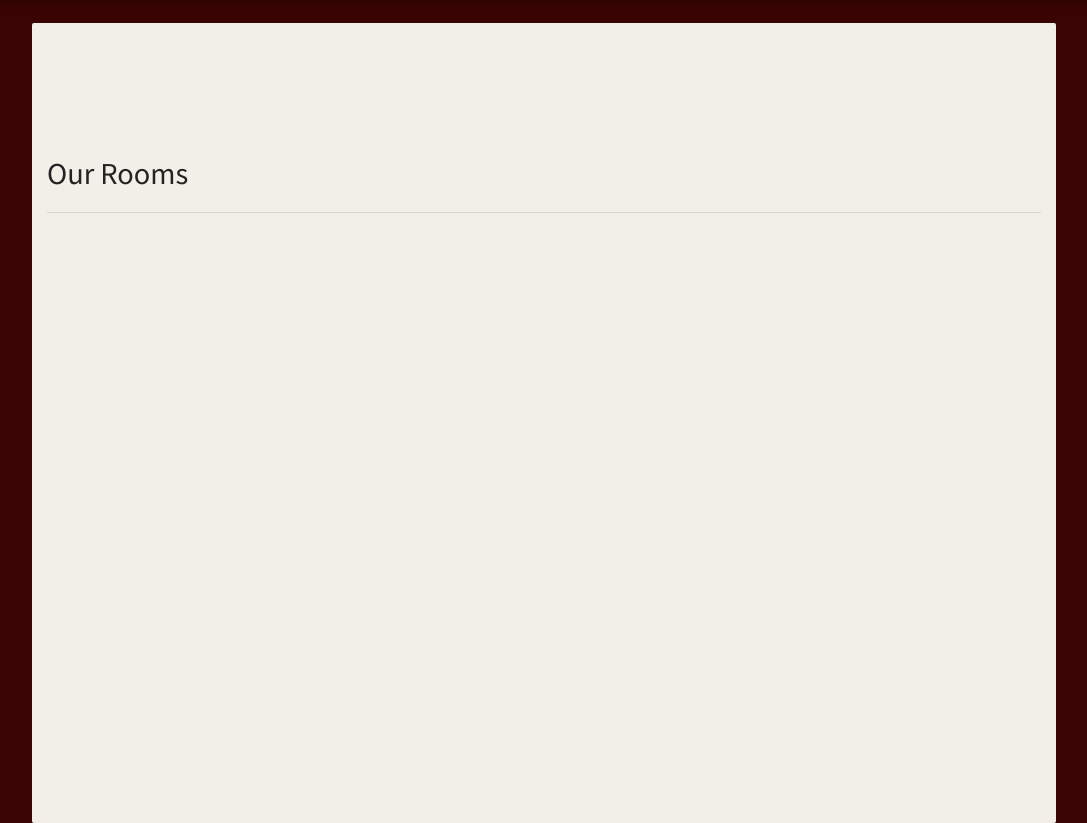
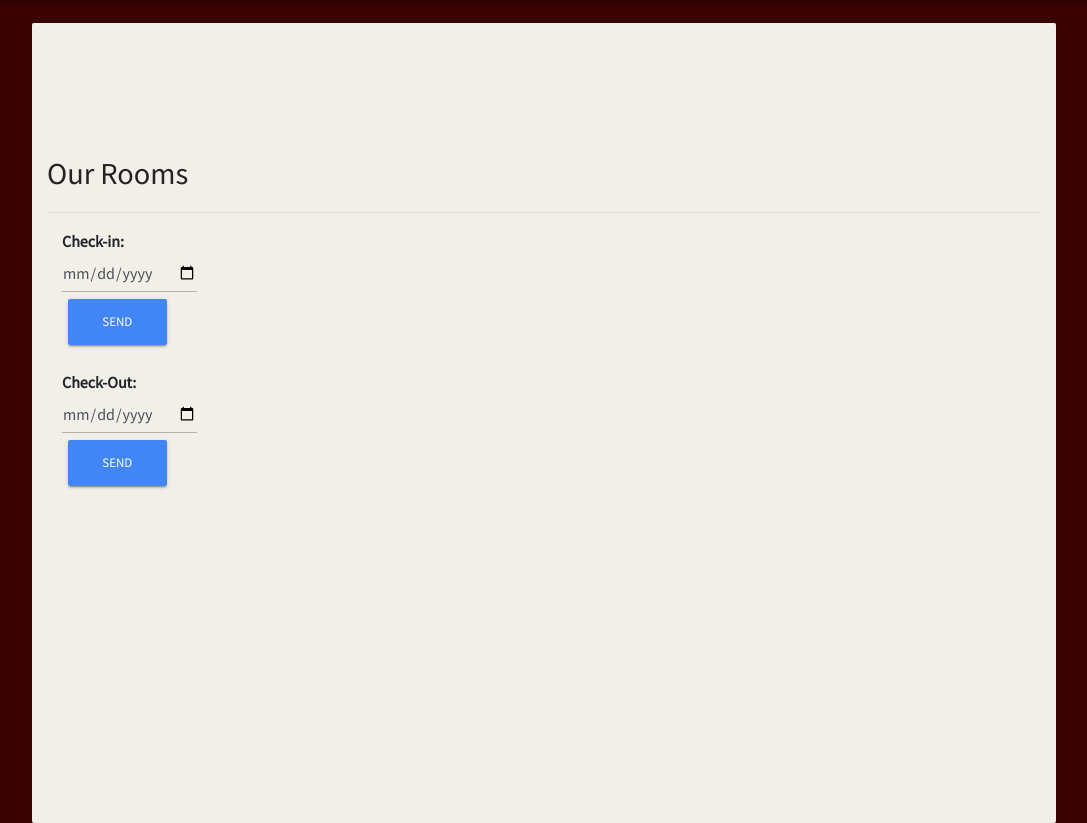
Before and after one commit to VentGrey/hotel-meson, a PHP site: page /rooms/index.html in a window 1280 px wide. Shown: the part 83-906 px from the top of the page, without its empty margins (96-1183 px from the left). Run offline with PHP 8.4, Linux system fonts and the light colour scheme; some libraries are stand-ins or nearby versions.

Commit message:
Added inputs and styling.

```diff
--- a/css/style.css
+++ b/css/style.css
@@ -72,4 +72,8 @@ body {
   color: #242323 !important;
 }
 
+.sml-input {
+  width: 14%;
+}
+
 /* End of ROOMS styling */
--- a/rooms/index.html
+++ b/rooms/index.html
@@ -61,6 +61,21 @@
     <div class="container hm_container rooms-body rounded">
       <p class="text-2 text-left font-weight-light">Our Rooms</p>
       <hr/>
+      <div class="container form-group">
+        <form>
+          Check-in:
+          <input type="date" class="form-control sml-input" name="checkin">
+          <input type="submit" class="btn btn-primary btn-raised" value="Send">
+        </form>
+      </div>
+
+      <div class="container form-group">
+        <form>
+          Check-Out:
+          <input type="date" class="form-control sml-input" name="checkout">
+          <input type="submit" class="btn btn-primary btn-raised" value="Send">
+        </form>
+      </div>
     </div>
 
     <!-- SCRIPTS -->
```
